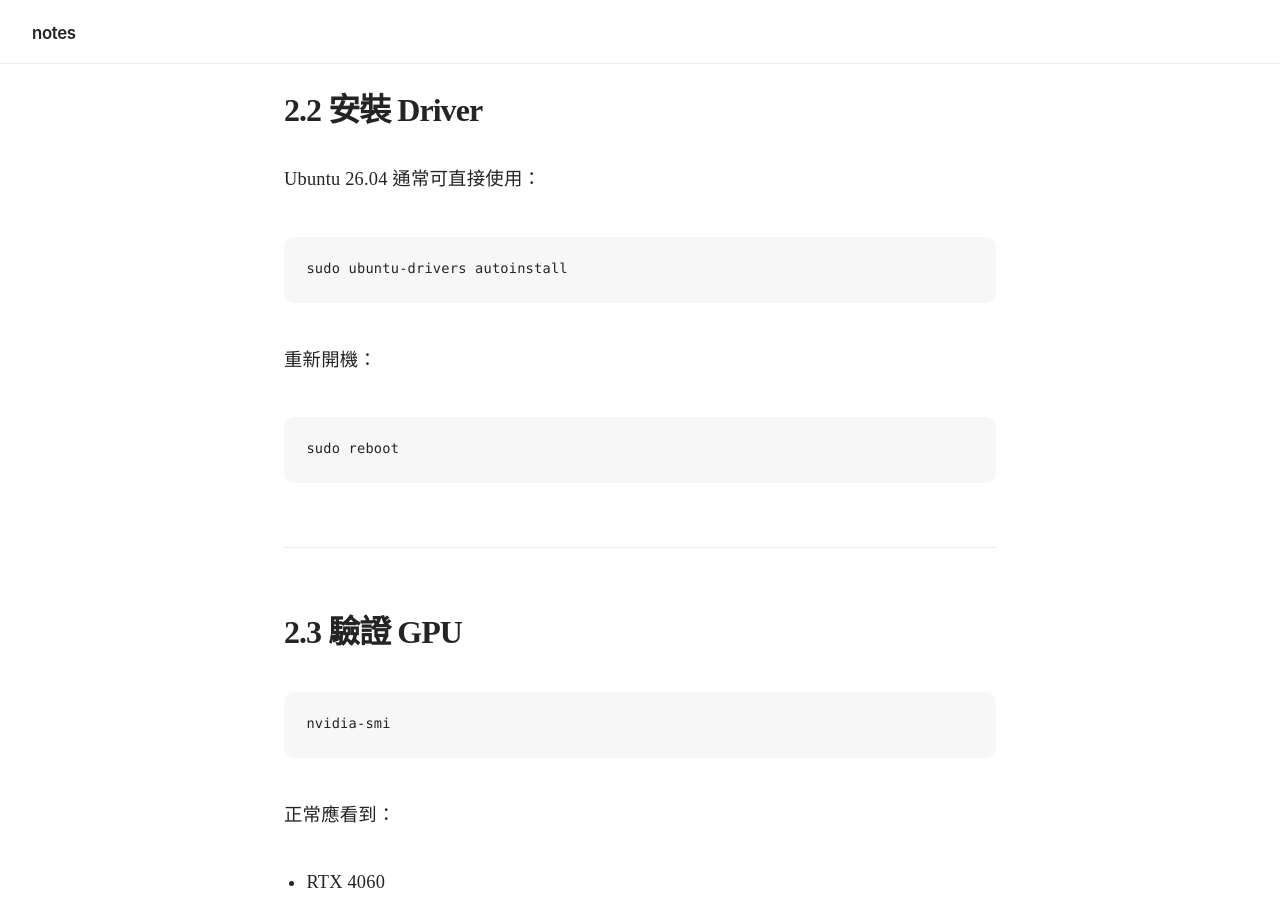
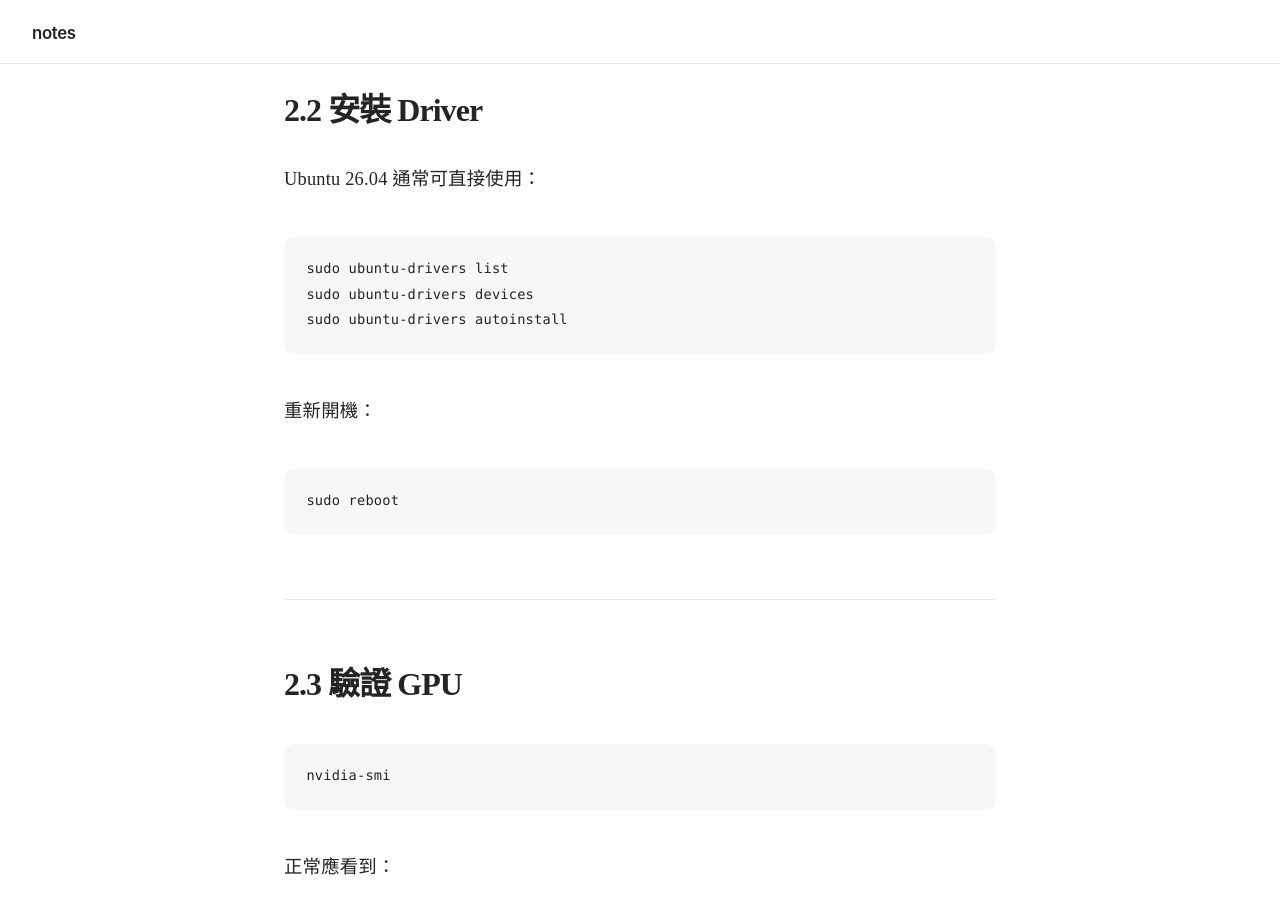
Before and after one commit to linjose/notes, a Jekyll site: the page built from _posts/2026-05-29-Hybrid-Graph-RAG-installation-sop.md, in a window 1280 px wide and 900 px high, scrolled down 2841 px. Built offline with Jekyll 4.4.1, drawn with Linux system fonts in a browser that asks for light colours.

Commit message:
Update 2026-05-29-Hybrid-Graph-RAG-installation-sop.md

````diff
--- a/_posts/2026-05-29-Hybrid-Graph-RAG-installation-sop.md
+++ b/_posts/2026-05-29-Hybrid-Graph-RAG-installation-sop.md
@@ -68,6 +68,8 @@ lspci | grep -i nvidia
 Ubuntu 26.04 通常可直接使用：
 
 ```bash
+sudo ubuntu-drivers list
+sudo ubuntu-drivers devices
 sudo ubuntu-drivers autoinstall
 ```
 
````
